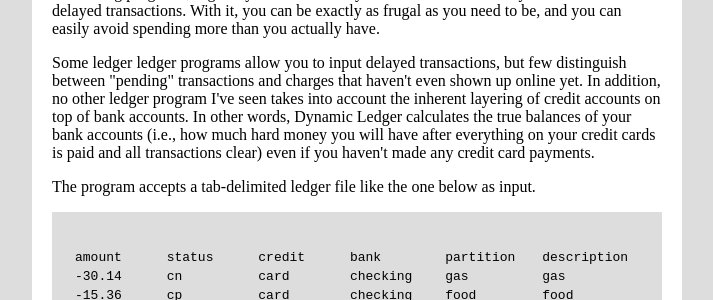
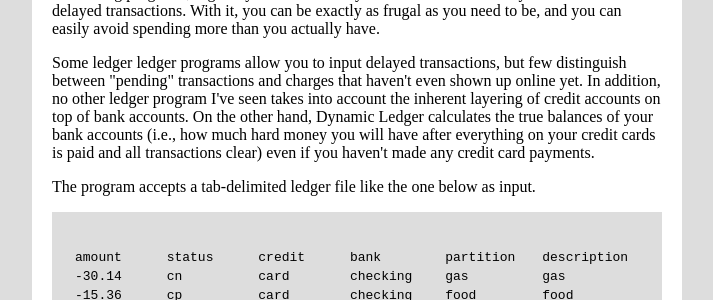
Before and after one commit to wlandau/wlandau.github.io, a Jekyll site: the page built from _posts/2013-12-21-Dynamic-Ledger.html, in a window 1280 px wide. Shown: the part 217-517 px from the top of the page, without its empty margins (283-996 px from the left). Built offline with Jekyll 4.4.1, drawn with Linux system fonts in a browser that asks for light colours; nearby versions of some CDN libraries; comment, search, counter and statistics services are not loaded.

Commit message:
updated post

```diff
--- a/_posts/2013-12-21-Dynamic-Ledger.html
+++ b/_posts/2013-12-21-Dynamic-Ledger.html
@@ -22,7 +22,7 @@
 but few distinguish between "pending" transactions and charges
 that haven't even shown up online yet. In addition, no other ledger program I've
 seen takes into account the inherent layering of credit accounts on top of bank
-accounts. In other words, Dynamic Ledger calculates the true balances of your
+accounts. On the other hand, Dynamic Ledger calculates the true balances of your
 bank accounts (i.e., how much hard money you will have after everything on your credit
 cards is paid and all transactions clear) even if you haven't made
 any credit card payments.</p>
```
